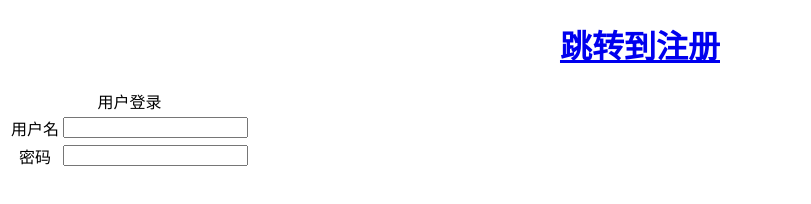
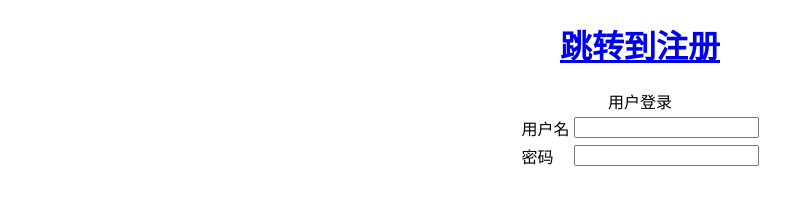
Before and after one commit to mymissball/YY, a plain HTML site: page login.html in a window 1280 px wide. Shown: the whole page, without its empty margins (0-811 px from the left). Drawn offline with Linux system fonts and the light colour scheme.

```diff
--- a/login.html
+++ b/login.html
@@ -4,7 +4,7 @@
 	<style type="text/css">
 
 		div{
-			text-align: center;
+			text-align: -webkit-center;
 		}
 		h1{
 			text-align: center;
```
